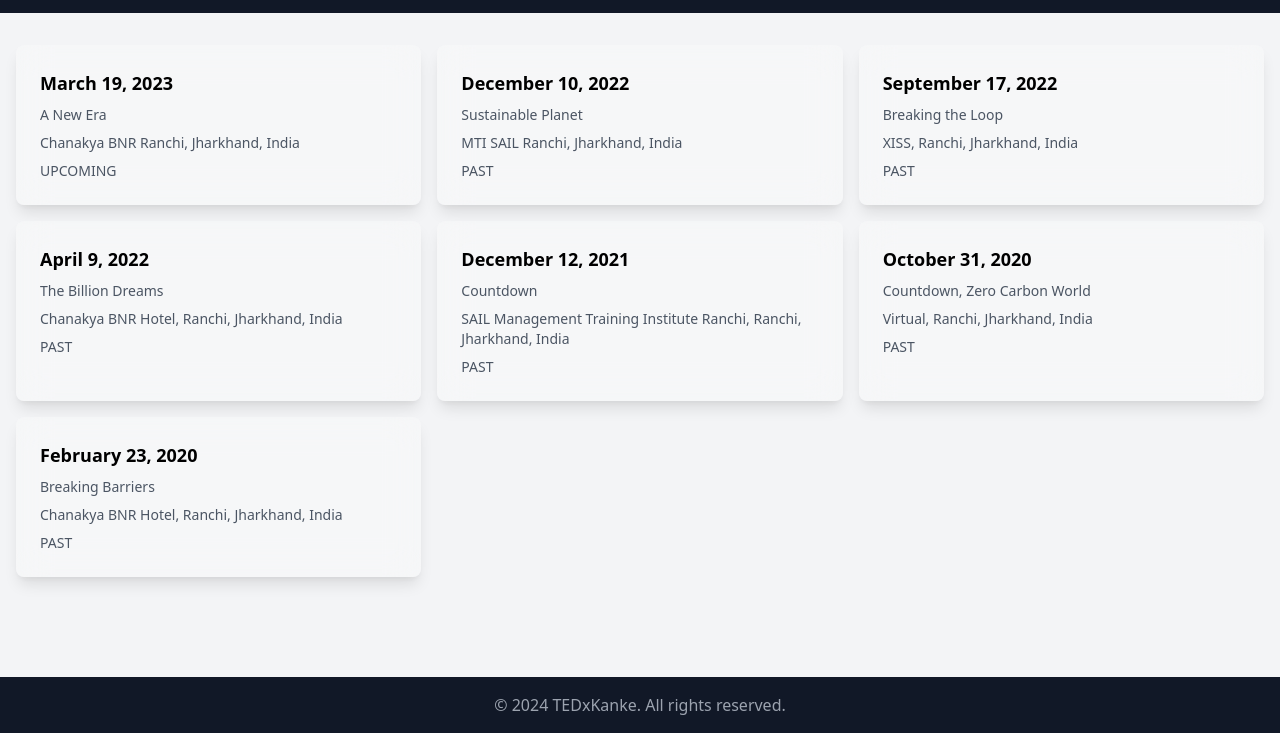
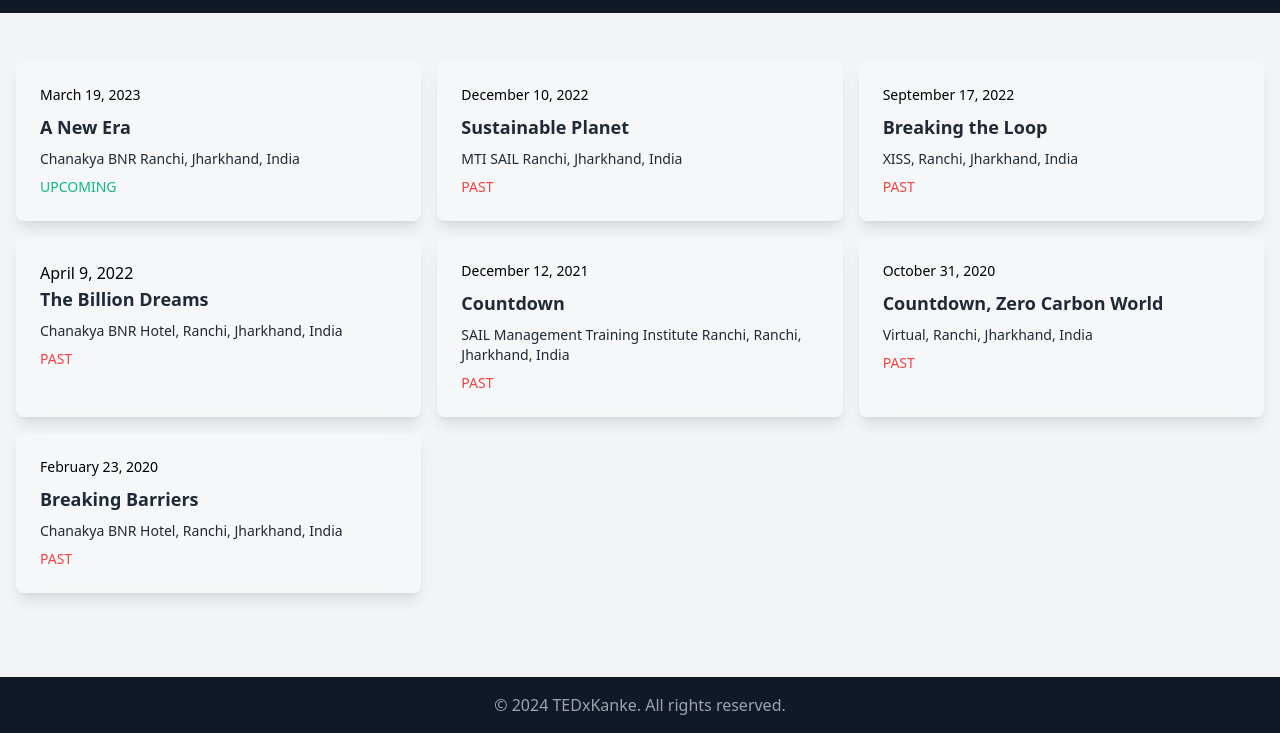
Before and after one commit to Dainwi/TedxKanke, a plain HTML site: page events.html in a window 1280 px wide. Shown: the part 67-800 px from the top of the page. Drawn offline with nearby package versions, Linux system fonts and the light colour scheme.

Commit message:
Updated event page

```diff
--- a/events.html
+++ b/events.html
@@ -121,65 +121,66 @@
     </div>
 
 
-    <main class="py-8">
+    <main class="py-8 my-4">
         <section class="container mx-auto px-4 grid grid-cols-1 md:grid-cols-2 lg:grid-cols-3 gap-4">
             <!-- March 19, 2023 -->
             <div class="bg-white bg-opacity-25 backdrop-filter backdrop-blur-lg shadow-lg rounded-lg p-6">
-                <h3 class="text-lg font-bold mb-2">March 19, 2023</h3>
-                <p class="text-sm text-gray-600 mb-2">A New Era</p>
-                <p class="text-sm text-gray-600 mb-2">Chanakya BNR Ranchi, Jharkhand, India</p>
-                <p class="text-sm text-gray-600">UPCOMING</p>
+                <h3 class="text-sm mb-2 ">March 19, 2023</h3>
+                <p class="text-lg font-bold text-gray-600 mb-2 text-gray-800" >A New Era</p>
+                <p class="text-sm text-gray-600 mb-2 text-gray-800" >Chanakya BNR Ranchi, Jharkhand, India</p>
+                <p class="text-sm text-gray-600"><span class="text-green-500">UPCOMING</span></p>
             </div>
 
             <!-- December 10, 2022 -->
             <div class="bg-white bg-opacity-25 backdrop-filter backdrop-blur-lg shadow-lg rounded-lg p-6">
-                <h3 class="text-lg font-bold mb-2">December 10, 2022</h3>
-                <p class="text-sm text-gray-600 mb-2">Sustainable Planet</p>
-                <p class="text-sm text-gray-600 mb-2">MTI SAIL Ranchi, Jharkhand, India</p>
-                <p class="text-sm text-gray-600">PAST</p>
+                <h3 class="text-sm mb-2 ">December 10, 2022</h3>
+                <p class="text-lg font-bold text-gray-600 mb-2 text-gray-800" >Sustainable Planet</p>
+                <p class="text-sm text-gray-600 mb-2 text-gray-800" >MTI SAIL Ranchi, Jharkhand, India</p>
+                <p class="text-sm text-gray-600"><span class="text-red-500">PAST</span></p>
             </div>
 
             <!-- September 17, 2022 -->
             <div class="bg-white bg-opacity-25 backdrop-filter backdrop-blur-lg shadow-lg rounded-lg p-6">
-                <h3 class="text-lg font-bold mb-2">September 17, 2022</h3>
-                <p class="text-sm text-gray-600 mb-2">Breaking the Loop</p>
-                <p class="text-sm text-gray-600 mb-2">XISS, Ranchi, Jharkhand, India</p>
-                <p class="text-sm text-gray-600">PAST</p>
+                <h3 class="text-sm mb-2 ">September 17, 2022</h3>
+                <p class="text-lg font-bold text-gray-600 mb-2 text-gray-800" >Breaking the Loop</p>
+                <p class="text-sm text-gray-600 mb-2 text-gray-800" >XISS, Ranchi, Jharkhand, India</p>
+                <p class="text-sm text-gray-600"><span class="text-red-500">PAST</span></p>
             </div>
 
             <!-- April 9, 2022 -->
             <div class="bg-white bg-opacity-25 backdrop-filter backdrop-blur-lg shadow-lg rounded-lg p-6">
-                <h3 class="text-lg font-bold mb-2">April 9, 2022</h3>
-                <p class="text-sm text-gray-600 mb-2">The Billion Dreams</p>
-                <p class="text-sm text-gray-600 mb-2">Chanakya BNR Hotel, Ranchi, Jharkhand, India</p>
-                <p class="text-sm text-gray-600">PAST</p>
+                <h3 class="text-smmb-2 ">April 9, 2022</h3>
+                <p class="text-lg font-bold text-gray-600 mb-2 text-gray-800" >The Billion Dreams</p>
+                <p class="text-sm text-gray-600 mb-2 text-gray-800" >Chanakya BNR Hotel, Ranchi, Jharkhand, India</p>
+                <p class="text-sm text-gray-600"><span class="text-red-500">PAST</span></p>
             </div>
 
             <!-- December 12, 2021 -->
             <div class="bg-white bg-opacity-25 backdrop-filter backdrop-blur-lg shadow-lg rounded-lg p-6">
-                <h3 class="text-lg font-bold mb-2">December 12, 2021</h3>
-                <p class="text-sm text-gray-600 mb-2">Countdown</p>
-                <p class="text-sm text-gray-600 mb-2">SAIL Management Training Institute Ranchi, Ranchi, Jharkhand, India</p>
-                <p class="text-sm text-gray-600">PAST</p>
+                <h3 class="text-sm mb-2 ">December 12, 2021</h3>
+                <p class="text-lg font-bold text-gray-600 mb-2 text-gray-800" >Countdown</p>
+                <p class="text-sm text-gray-600 mb-2 text-gray-800" >SAIL Management Training Institute Ranchi, Ranchi, Jharkhand, India</p>
+                <p class="text-sm text-gray-600"><span class="text-red-500">PAST</span></p>
             </div>
 
             <!-- October 31, 2020 -->
             <div class="bg-white bg-opacity-25 backdrop-filter backdrop-blur-lg shadow-lg rounded-lg p-6">
-                <h3 class="text-lg font-bold mb-2">October 31, 2020</h3>
-                <p class="text-sm text-gray-600 mb-2">Countdown, Zero Carbon World</p>
-                <p class="text-sm text-gray-600 mb-2">Virtual, Ranchi, Jharkhand, India</p>
-                <p class="text-sm text-gray-600">PAST</p>
+                <h3 class="text-sm mb-2 ">October 31, 2020</h3>
+                <p class="text-lg font-bold text-gray-600 mb-2 text-gray-800" >Countdown, Zero Carbon World</p>
+                <p class="text-sm text-gray-600 mb-2 text-gray-800" >Virtual, Ranchi, Jharkhand, India</p>
+                <p class="text-sm text-gray-600"><span class="text-red-500">PAST</span></p>
             </div>
 
             <!-- February 23, 2020 -->
             <div class="bg-white bg-opacity-25 backdrop-filter backdrop-blur-lg shadow-lg rounded-lg p-6">
-                <h3 class="text-lg font-bold mb-2">February 23, 2020</h3>
-                <p class="text-sm text-gray-600 mb-2">Breaking Barriers</p>
-                <p class="text-sm text-gray-600 mb-2">Chanakya BNR Hotel, Ranchi, Jharkhand, India</p>
-                <p class="text-sm text-gray-600">PAST</p>
+                <h3 class="text-sm mb-2 ">February 23, 2020</h3>
+                <p class="text-lg font-bold text-gray-600 mb-2 text-gray-800" >Breaking Barriers</p>
+                <p class="text-sm text-gray-600 mb-2 text-gray-800" >Chanakya BNR Hotel, Ranchi, Jharkhand, India</p>
+                <p class="text-sm text-gray-600"><span class="text-red-500">PAST</span></p>
             </div>
         </section>
     </main>
+
 
 
 
```
